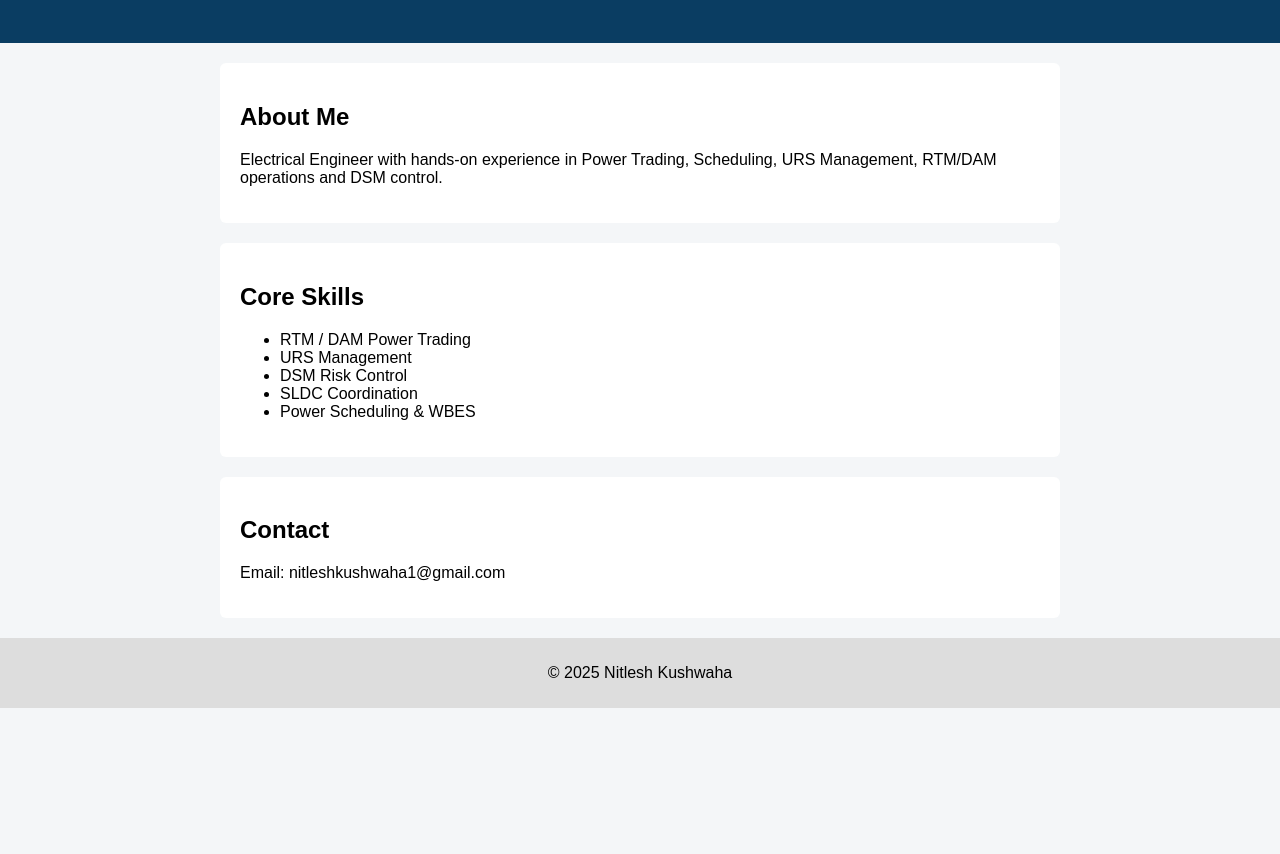
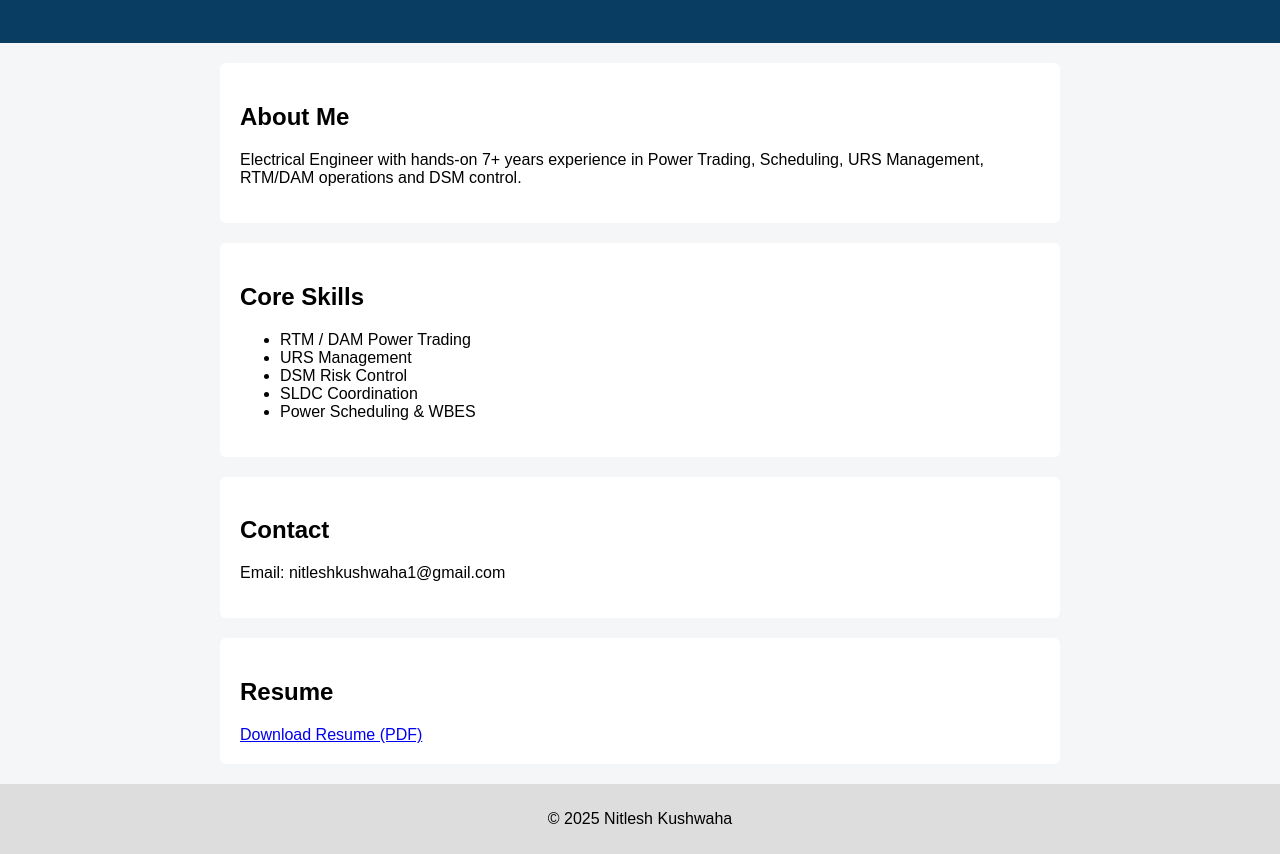
Before and after one commit to 8jkngvs2rw-dev/nk.kushwaha, a plain HTML site: page index.html in a window 1280 px wide. Shown: the part 131-985 px from the top of the page. Before the commit the page ends 839 px from the top, so only its background shows below. Drawn offline with Linux system fonts and the light colour scheme.

Commit message:
Update experience and add resume download section
Updated experience duration and added resume section.

```diff
--- a/index.html
+++ b/index.html
@@ -16,7 +16,7 @@
 <section>
     <h2>About Me</h2>
     <p>
-        Electrical Engineer with hands-on experience in Power Trading,
+        Electrical Engineer with hands-on 7+ years experience in Power Trading,
         Scheduling, URS Management, RTM/DAM operations and DSM control.
     </p>
 </section>
@@ -36,7 +36,12 @@
     <h2>Contact</h2>
     <p>Email: nitleshkushwaha1@gmail.com</p>
 </section>
-
+<section>
+    <h2>Resume</h2>
+    <a href="Nitlesh_Kushwaha_Resume.pdf" target="_blank" class="resume-btn">
+        Download Resume (PDF)
+    </a>
+</section>
 <footer>
     <p>© 2025 Nitlesh Kushwaha</p>
 </footer>
```
